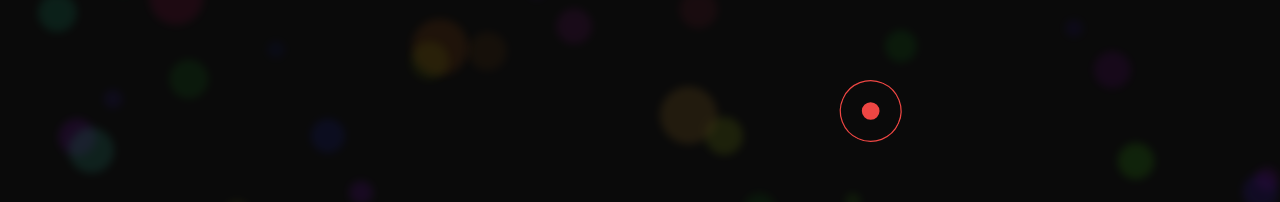
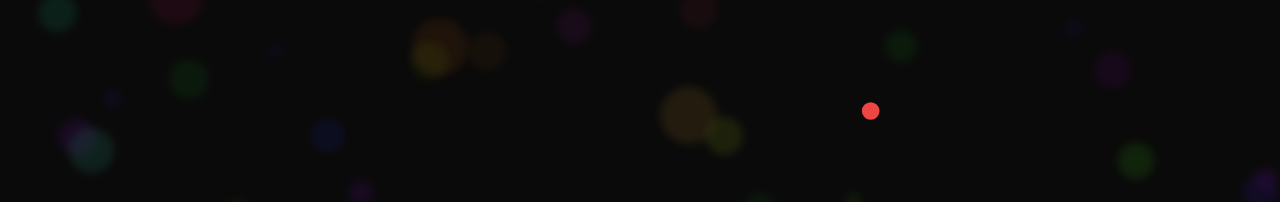
Before and after one commit to androsgithub/dropidea, a React (Vite) app: page / in a window 1280 px wide. Both pictures are taken after typing "Sample" into the empty fields and a click on the button 677 px from the left and 400 px from the top of the page. Shown: the part 443-645 px from the top of the page. Built offline with nearby package versions, Linux system fonts and the light colour scheme; a web font is replaced by a local one.

Commit message:
feat: Enhance ParticleButton to display progress only when tasks are present

```diff
--- a/src/components/Floating/ParticleButton.tsx
+++ b/src/components/Floating/ParticleButton.tsx
@@ -100,8 +100,7 @@ export function ParticleButton({ particle, style, onClick }: ParticleButtonProps
         y
       }}
     >
-      {}
-      {particle.data.tasks && (
+      {particle.data.tasks && particle.data.tasks.length > 0 && (
         <ParticleProgress
           key={particle.data.id}
           percentage={(particle.data.tasks.filter((p) => p.done).length / particle.data.tasks.length) * 100}
```
